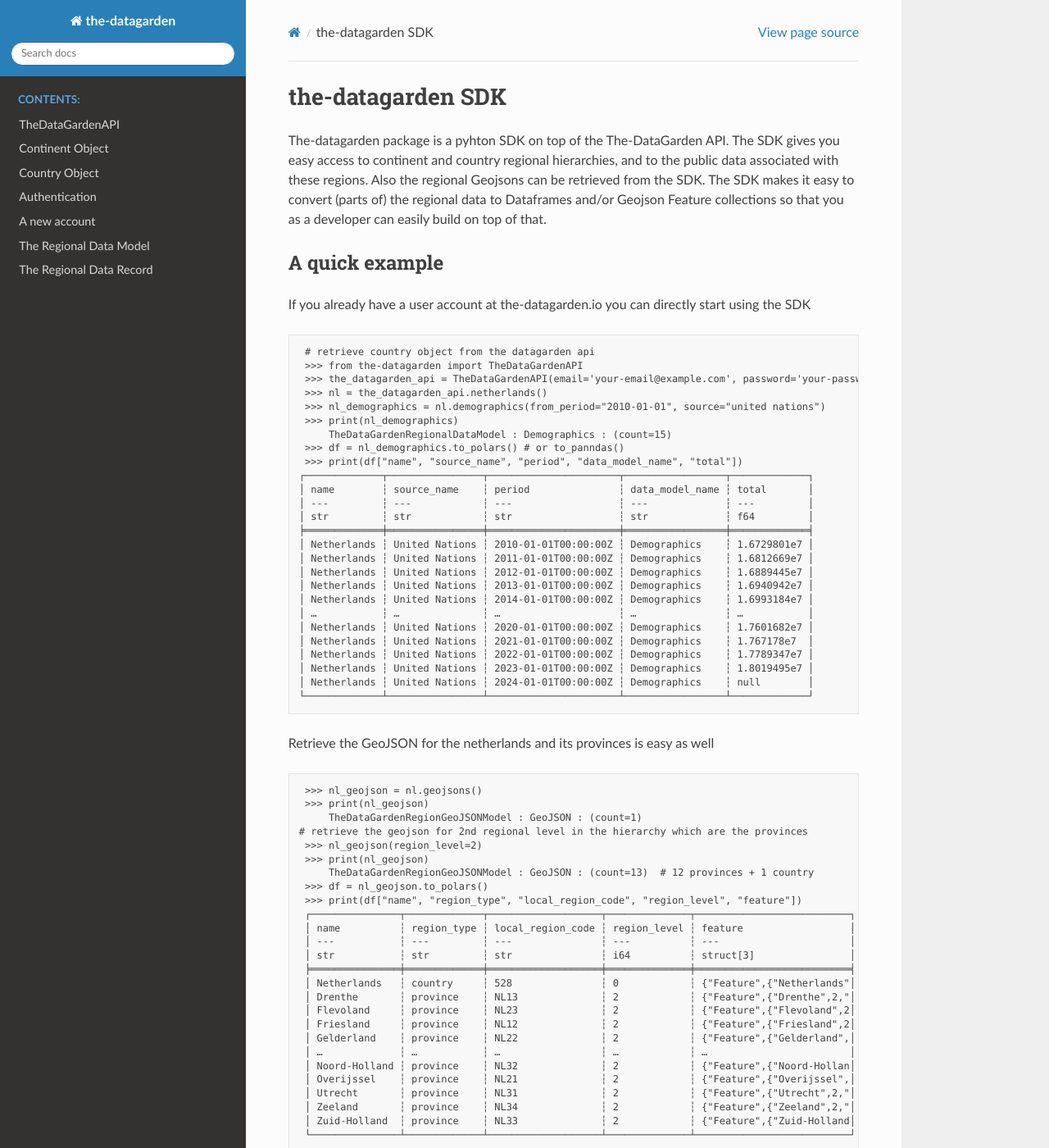
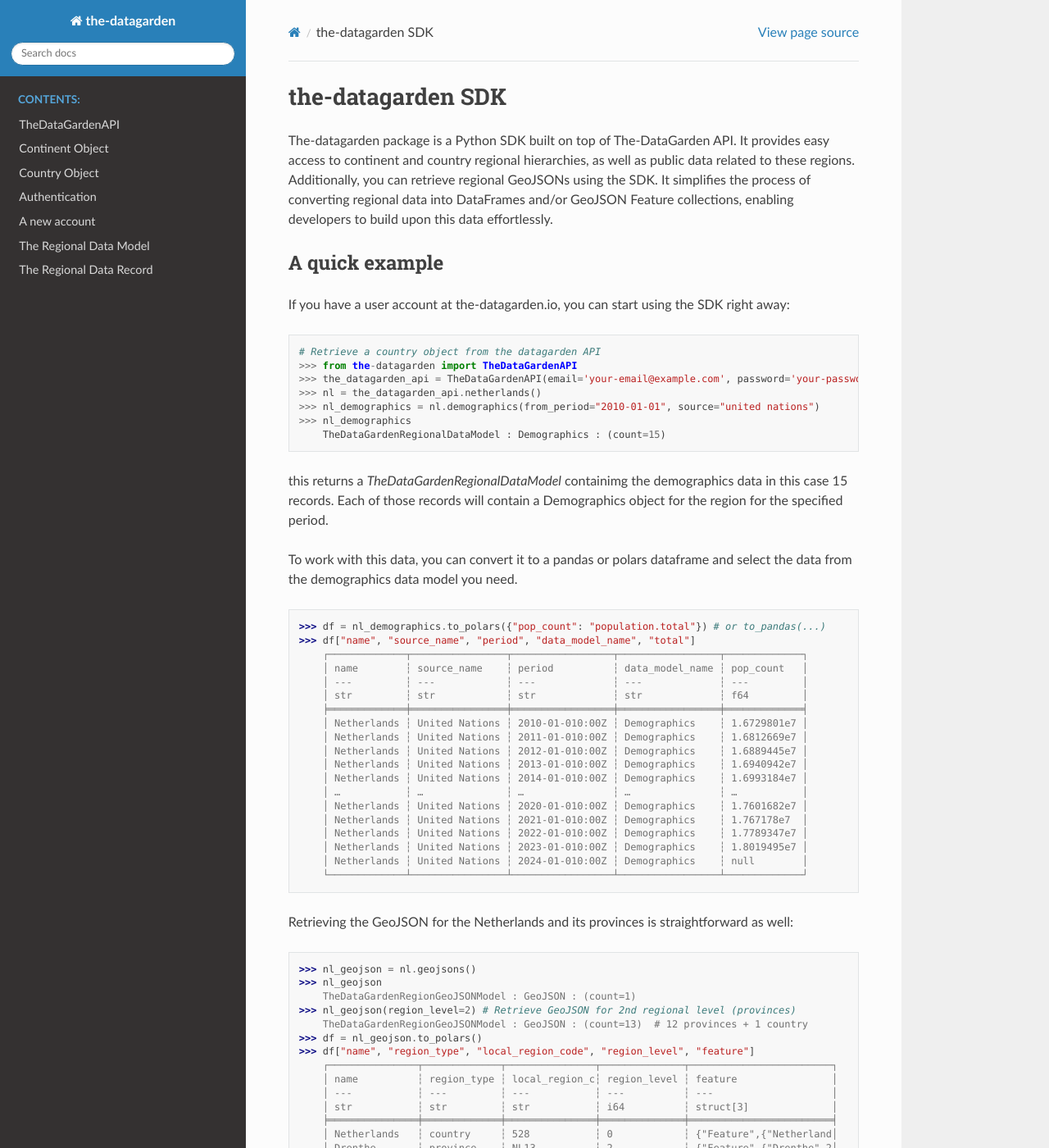
Before and after one commit to OlivettaDataGarden/dg-the-datagarden, a Sphinx documentation site: the page built from docs/source/index.rst, in a window 1280 px wide and 1400 px high. Shown: the whole window at 82% size. Built offline with Sphinx 7.4.7 and the Read the Docs theme 3.1.0, drawn with Linux system fonts in a browser that asks for light colours; some of the changed text lies outside the part shown.

Commit message:
documenatation

```diff
--- a/docs/source/index.rst
+++ b/docs/source/index.rst
@@ -2,83 +2,100 @@
 the-datagarden SDK
 ==================
 
-The-datagarden package is a pyhton SDK on top of the The-DataGarden API. The SDK gives you easy access to continent and country
-regional hierarchies, and to the public data associated with these regions. Also the regional Geojsons can be retrieved from the SDK.
-The SDK makes it easy to convert (parts of) the regional data to Dataframes and/or Geojson Feature collections so that you as a developer
-can easily build on top of that.
-
-
+The-datagarden package is a Python SDK built on top of The-DataGarden API. It provides easy access to continent and country regional hierarchies, as well as public data related to these regions. Additionally, you can retrieve regional GeoJSONs using the SDK. It simplifies the process of converting regional data into DataFrames and/or GeoJSON Feature collections, enabling developers to build upon this data effortlessly.
 
 A quick example
 ---------------
-If you already have a user account at the-datagarden.io you can directly start using the SDK ::
+If you have a user account at the-datagarden.io, you can start using the SDK right away:
 
-    # retrieve country object from the datagarden api
+.. code-block:: python
+
+    # Retrieve a country object from the datagarden API
     >>> from the-datagarden import TheDataGardenAPI
     >>> the_datagarden_api = TheDataGardenAPI(email='your-email@example.com', password='your-password')
     >>> nl = the_datagarden_api.netherlands()
     >>> nl_demographics = nl.demographics(from_period="2010-01-01", source="united nations")
-    >>> print(nl_demographics)
+    >>> nl_demographics
         TheDataGardenRegionalDataModel : Demographics : (count=15)
-    >>> df = nl_demographics.to_polars() # or to_panndas()
-    >>> print(df["name", "source_name", "period", "data_model_name", "total"])
-   ┌─────────────┬────────────────┬──────────────────────┬─────────────────┬─────────────┐
-   │ name        ┆ source_name    ┆ period               ┆ data_model_name ┆ total       │
-   │ ---         ┆ ---            ┆ ---                  ┆ ---             ┆ ---         │
-   │ str         ┆ str            ┆ str                  ┆ str             ┆ f64         │
-   ╞═════════════╪════════════════╪══════════════════════╪═════════════════╪═════════════╡
-   │ Netherlands ┆ United Nations ┆ 2010-01-01T00:00:00Z ┆ Demographics    ┆ 1.6729801e7 │
-   │ Netherlands ┆ United Nations ┆ 2011-01-01T00:00:00Z ┆ Demographics    ┆ 1.6812669e7 │
-   │ Netherlands ┆ United Nations ┆ 2012-01-01T00:00:00Z ┆ Demographics    ┆ 1.6889445e7 │
-   │ Netherlands ┆ United Nations ┆ 2013-01-01T00:00:00Z ┆ Demographics    ┆ 1.6940942e7 │
-   │ Netherlands ┆ United Nations ┆ 2014-01-01T00:00:00Z ┆ Demographics    ┆ 1.6993184e7 │
-   │ …           ┆ …              ┆ …                    ┆ …               ┆ …           │
-   │ Netherlands ┆ United Nations ┆ 2020-01-01T00:00:00Z ┆ Demographics    ┆ 1.7601682e7 │
-   │ Netherlands ┆ United Nations ┆ 2021-01-01T00:00:00Z ┆ Demographics    ┆ 1.767178e7  │
-   │ Netherlands ┆ United Nations ┆ 2022-01-01T00:00:00Z ┆ Demographics    ┆ 1.7789347e7 │
-   │ Netherlands ┆ United Nations ┆ 2023-01-01T00:00:00Z ┆ Demographics    ┆ 1.8019495e7 │
-   │ Netherlands ┆ United Nations ┆ 2024-01-01T00:00:00Z ┆ Demographics    ┆ null        │
-   └─────────────┴────────────────┴──────────────────────┴─────────────────┴─────────────┘
+
+this returns a `TheDataGardenRegionalDataModel` containimg the demographics data in this case 15 records.
+Each of those records will contain a Demographics object for the region for the specified period.
+
+To work with this data, you can convert it to a pandas or polars dataframe and select the data from the demographics
+data model you need.
+
+.. code-block:: python
+
+    >>> df = nl_demographics.to_polars({"pop_count": "population.total"}) # or to_pandas(...)
+    >>> df["name", "source_name", "period", "data_model_name", "total"]
+        ┌─────────────┬────────────────┬─────────────────┬─────────────────┬─────────────┐
+        │ name        ┆ source_name    ┆ period          ┆ data_model_name ┆ pop_count   │
+        │ ---         ┆ ---            ┆ ---             ┆ ---             ┆ ---         │
+        │ str         ┆ str            ┆ str             ┆ str             ┆ f64         │
+        ╞═════════════╪════════════════╪═════════════════╪═════════════════╪═════════════╡
+        │ Netherlands ┆ United Nations ┆ 2010-01-010:00Z ┆ Demographics    ┆ 1.6729801e7 │
+        │ Netherlands ┆ United Nations ┆ 2011-01-010:00Z ┆ Demographics    ┆ 1.6812669e7 │
+        │ Netherlands ┆ United Nations ┆ 2012-01-010:00Z ┆ Demographics    ┆ 1.6889445e7 │
+        │ Netherlands ┆ United Nations ┆ 2013-01-010:00Z ┆ Demographics    ┆ 1.6940942e7 │
+        │ Netherlands ┆ United Nations ┆ 2014-01-010:00Z ┆ Demographics    ┆ 1.6993184e7 │
+        │ …           ┆ …              ┆ …               ┆ …               ┆ …           │
+        │ Netherlands ┆ United Nations ┆ 2020-01-010:00Z ┆ Demographics    ┆ 1.7601682e7 │
+        │ Netherlands ┆ United Nations ┆ 2021-01-010:00Z ┆ Demographics    ┆ 1.767178e7  │
+        │ Netherlands ┆ United Nations ┆ 2022-01-010:00Z ┆ Demographics    ┆ 1.7789347e7 │
+        │ Netherlands ┆ United Nations ┆ 2023-01-010:00Z ┆ Demographics    ┆ 1.8019495e7 │
+        │ Netherlands ┆ United Nations ┆ 2024-01-010:00Z ┆ Demographics    ┆ null        │
+        └─────────────┴────────────────┴─────────────────┴─────────────────┴─────────────┘
 
 
-Retrieve the GeoJSON for the netherlands and its provinces is easy as well ::
+Retrieving the GeoJSON for the Netherlands and its provinces is straightforward as well:
+
+.. code-block:: python
 
     >>> nl_geojson = nl.geojsons()
-    >>> print(nl_geojson)
+    >>> nl_geojson
         TheDataGardenRegionGeoJSONModel : GeoJSON : (count=1)
-   # retrieve the geojson for 2nd regional level in the hierarchy which are the provinces
-    >>> nl_geojson(region_level=2)
-    >>> print(nl_geojson)
+    >>> nl_geojson(region_level=2) # Retrieve GeoJSON for 2nd regional level (provinces)
         TheDataGardenRegionGeoJSONModel : GeoJSON : (count=13)  # 12 provinces + 1 country
     >>> df = nl_geojson.to_polars()
-    >>> print(df["name", "region_type", "local_region_code", "region_level", "feature"])
-    ┌───────────────┬─────────────┬───────────────────┬──────────────┬──────────────────────────┐
-    │ name          ┆ region_type ┆ local_region_code ┆ region_level ┆ feature                  │
-    │ ---           ┆ ---         ┆ ---               ┆ ---          ┆ ---                      │
-    │ str           ┆ str         ┆ str               ┆ i64          ┆ struct[3]                │
-    ╞═══════════════╪═════════════╪═══════════════════╪══════════════╪══════════════════════════╡
-    │ Netherlands   ┆ country     ┆ 528               ┆ 0            ┆ {"Feature",{"Netherlands"│
-    │ Drenthe       ┆ province    ┆ NL13              ┆ 2            ┆ {"Feature",{"Drenthe",2,"│
-    │ Flevoland     ┆ province    ┆ NL23              ┆ 2            ┆ {"Feature",{"Flevoland",2│
-    │ Friesland     ┆ province    ┆ NL12              ┆ 2            ┆ {"Feature",{"Friesland",2│
-    │ Gelderland    ┆ province    ┆ NL22              ┆ 2            ┆ {"Feature",{"Gelderland",│
-    │ …             ┆ …           ┆ …                 ┆ …            ┆ …                        │
-    │ Noord-Holland ┆ province    ┆ NL32              ┆ 2            ┆ {"Feature",{"Noord-Hollan│
-    │ Overijssel    ┆ province    ┆ NL21              ┆ 2            ┆ {"Feature",{"Overijssel",│
-    │ Utrecht       ┆ province    ┆ NL31              ┆ 2            ┆ {"Feature",{"Utrecht",2,"│
-    │ Zeeland       ┆ province    ┆ NL34              ┆ 2            ┆ {"Feature",{"Zeeland",2,"│
-    │ Zuid-Holland  ┆ province    ┆ NL33              ┆ 2            ┆ {"Feature",{"Zuid-Holland│
-    └───────────────┴─────────────┴───────────────────┴──────────────┴──────────────────────────┘
+    >>> df["name", "region_type", "local_region_code", "region_level", "feature"]
+        ┌───────────────┬─────────────┬───────────────┬──────────────┬────────────────────────┐
+        │ name          ┆ region_type ┆ local_region_c┆ region_level ┆ feature                │
+        │ ---           ┆ ---         ┆ ---           ┆ ---          ┆ ---                    │
+        │ str           ┆ str         ┆ str           ┆ i64          ┆ struct[3]              │
+        ╞═══════════════╪═════════════╪═══════════════╪══════════════╪════════════════════════╡
+        │ Netherlands   ┆ country     ┆ 528           ┆ 0            ┆ {"Feature",{"Netherland│
+        │ Drenthe       ┆ province    ┆ NL13          ┆ 2            ┆ {"Feature",{"Drenthe",2│
+        │ Flevoland     ┆ province    ┆ NL23          ┆ 2            ┆ {"Feature",{"Flevoland"│
+        │ Friesland     ┆ province    ┆ NL12          ┆ 2            ┆ {"Feature",{"Friesland"│
+        │ Gelderland    ┆ province    ┆ NL22          ┆ 2            ┆ {"Feature",{"Gelderland│
+        │ …             ┆ …           ┆ …             ┆ …            ┆ …                      │
+        │ Noord-Holland ┆ province    ┆ NL32          ┆ 2            ┆ {"Feature",{"Noord-Holl│
+        │ Overijssel    ┆ province    ┆ NL21          ┆ 2            ┆ {"Feature",{"Overijssel│
+        │ Utrecht       ┆ province    ┆ NL31          ┆ 2            ┆ {"Feature",{"Utrecht",2│
+        │ Zeeland       ┆ province    ┆ NL34          ┆ 2            ┆ {"Feature",{"Zeeland",2│
+        │ Zuid-Holland  ┆ province    ┆ NL33          ┆ 2            ┆ {"Feature",{"Zuid-Holla│
+        └───────────────┴─────────────┴───────────────┴──────────────┴────────────────────────┘
+
+For readability, the output only a limited number of dataframe columns are displayed.
+Attributes in both the demographics and geojson dataframes are available to connect the geojson to
+the demographics data. This allows you quickly make data sets that contain both demographics and geojson data
+for further analysis or visualisation in map applications.
 
 
-Note that for readibility the output of the print statements only a limited number of columns is shown.
-Both in the demographics dataframe and the geojson dataframe attributes are available to connect the
-two dataframes.
+Read more
+---------
 
-In oder to be able to work with the DataGarden SDK you will need to have an account at the-datagarden.
+* `The DataGarden Website <https://www.the-datagarden.io>`_
+* `API Documentation <https://www.the-datagarden.io/api-docs>`_
+* `The Datagarden Models <https://www.the-datagarden.io/data-docs>`_
+* `GitHub Repository <https://github.com/MaartendeRuyter/dg-the-datagarden>`_
 
-See https://www.the-datagarden.io for details on how to start for free. Also check out the :doc:`authentication`.
+Access to The DataGarden API
+----------------------------
+To use the DataGarden SDK, you need access to the The DataGarden API. Simply regsiter for free at https://www.the-datagarden.io
+and you will have an inital free access account to the API with access to country and continent data.
 
+Visit https://www.the-datagarden.io for to register for free. Also, check out the :doc:`authentication`.
 
 .. toctree::
    :maxdepth: 2
```
Also changed, not shown: README.md (+98 -0 lines), 2 other files.
